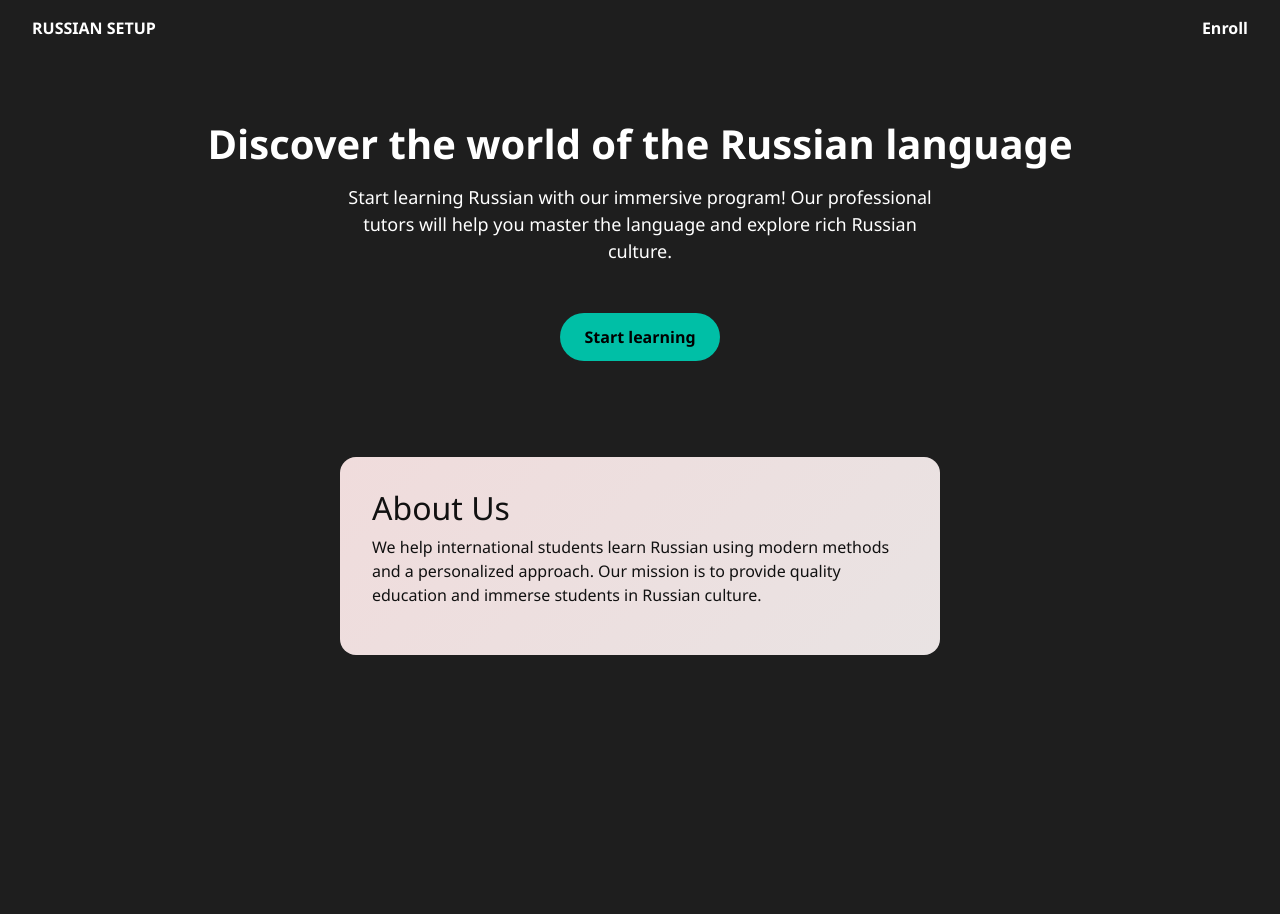
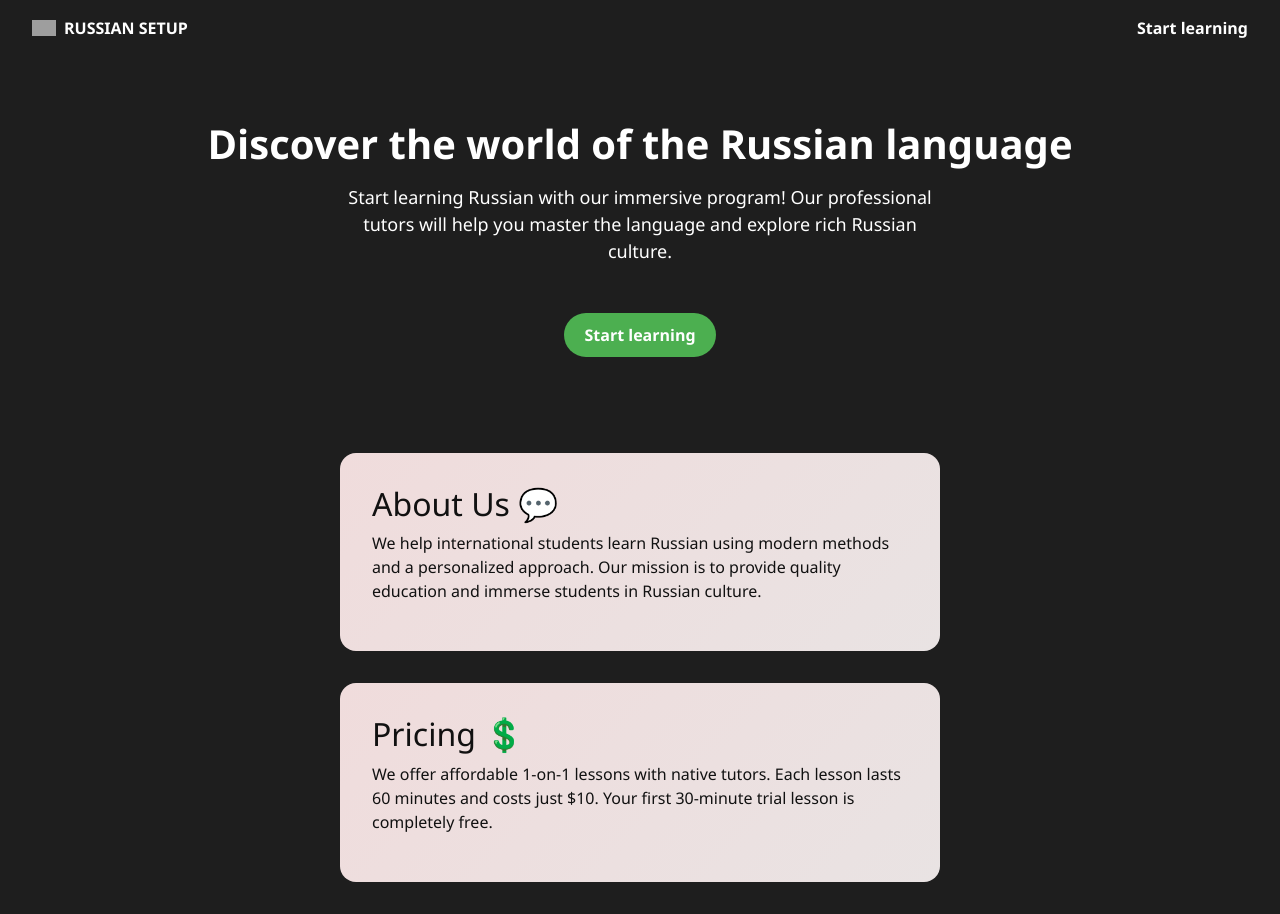
Before and after one commit to ROLAX11/russian-setup, a Flask app: page / in a window 1280 px wide. Before the commit the page ends 655 px from the top, so only its background shows below. Run offline with Flask 3, Linux system fonts and the light colour scheme; grey boxes are pictures that could not be loaded.

Commit message:
Update: улучшения дизайна

```diff
--- a/templates/index.html
+++ b/templates/index.html
@@ -60,19 +60,29 @@
 </head>
 <body>
 <nav>
-    <div><strong>RUSSIAN SETUP</strong></div>
-    <div><a href="https://t.me/vyacheslavtutor" target="_blank">Enroll</a></div>
+    <div style="display: flex; align-items: center; gap: 0.5rem;">
+        <img src="https://flagcdn.com/w40/ru.png" alt="Russian Flag" width="24" height="16">
+        <strong>RUSSIAN SETUP</strong>
+    </div>
+    <div><a href="https://t.me/lizaromanovnatutor" target="_blank">Start learning</a></div>
 </nav>
 
 <div class="hero">
     <h1>Discover the world of the Russian language</h1>
     <p>Start learning Russian with our immersive program! Our professional tutors will help you master the language and explore rich Russian culture.</p>
-    <button onclick="window.location.href='https://t.me/vyacheslavtutor'">Start learning</button>
+    <button onclick="window.location.href='https://t.me/lizaromanovnatutor'" style="font-size: 16px; padding: 10px 20px; background-color: #4CAF50; color: white; border: none; cursor: pointer; position: relative;">
+        Start learning
+    </button>
 </div>
 
 <div class="about">
-    <h2>About Us</h2>
+    <h2>About Us 💬</h2>
     <p>We help international students learn Russian using modern methods and a personalized approach. Our mission is to provide quality education and immerse students in Russian culture.</p>
+</div>
+
+<div class="about">
+    <h2>Pricing 💲</h2>
+    <p>We offer affordable 1-on-1 lessons with native tutors. Each lesson lasts 60 minutes and costs just $10. Your first 30-minute trial lesson is completely free.</p>
 </div>
 
 </body>
```
